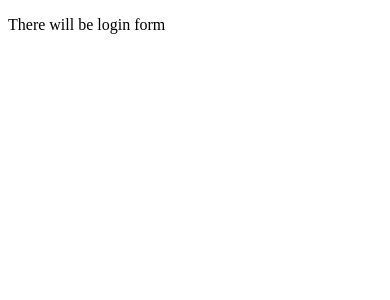
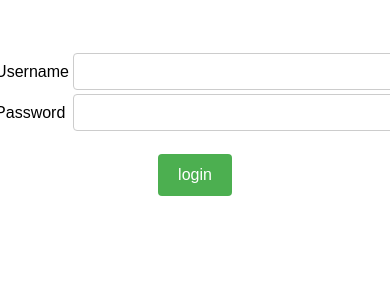
Before and after one commit to Nieciu/Bachelor, a Django app: template todolist/templates/todolist/login.html in a window 390 px wide. Shown: the top 300 px of the page. Run offline with Django 4.2, Linux system fonts and the light colour scheme; the template is opened without the code that fills it, so the values that code supplies are empty, except form fields; tables that the repository leaves empty hold one stand-in row (values such as "Sample post"); form fields are guessed from the names that the template uses.

Commit message:
added functionality to login page

```diff
--- a/bachelor/settings.py
+++ b/bachelor/settings.py
@@ -120,6 +120,10 @@ USE_TZ = True
 
 STATIC_URL = 'static/'
 
+STATICFILES_DIRS = [
+    BASE_DIR / 'static'
+]
+
 # Default primary key field type
 # https://docs.djangoproject.com/en/4.2/ref/settings/#default-auto-field
 
--- /dev/null
+++ b/static/base.css
@@ -0,0 +1,73 @@
+/* Reset default browser styles */
+body,
+h1,
+h2,
+h3,
+h4,
+h5,
+h6,
+p,
+ol,
+ul {
+  margin: 0;
+  padding: 0;
+}
+
+/* Set a default font and font size */
+body {
+  font-family: Arial, sans-serif;
+  font-size: 16px;
+}
+
+/* Set a maximum width for the content */
+.container {
+  max-width: 1200px;
+  margin: 0 auto;
+  padding: 0 20px;
+}
+
+/* Add some spacing between elements */
+h1,
+h2,
+h3,
+h4,
+h5,
+h6 {
+  margin-bottom: 10px;
+}
+
+p {
+  margin-bottom: 20px;
+}
+
+/* Style links */
+a {
+  color: #337ab7;
+  text-decoration: none;
+}
+
+a:hover {
+  text-decoration: underline;
+}
+
+/* Add some basic styling to buttons */
+.button {
+  display: inline-block;
+  padding: 10px 20px;
+  background-color: #337ab7;
+  color: #fff;
+  border: none;
+  border-radius: 4px;
+  cursor: pointer;
+}
+
+.button:hover {
+  background-color: #23527c;
+}
+
+/* Responsive styles for smaller screens */
+@media (max-width: 768px) {
+  .container {
+    padding: 0 10px;
+  }
+}
--- a/templates/base.html
+++ b/templates/base.html
@@ -1,9 +1,11 @@
+{% load static %}
 <!DOCTYPE html>
 <html lang="en">
 <head>
     <meta charset="UTF-8">
     <meta http-equiv="X-UA-Compatible" content="IE=edge">
     <meta name="viewport" content="width=device-width, initial-scale=1.0">
+    <link rel="stylesheet" href="{% static 'base.css' %}">
     {% block css_files %}
 
     {% endblock  %}
--- /dev/null
+++ b/todolist/static/todolist/login.css
@@ -0,0 +1,90 @@
+/* CSS styles for the login form */
+
+/* Center the form horizontally */
+form {
+    display: flex;
+    flex-direction: column;
+    align-items: center;
+  }
+
+  /* Add some spacing between the form elements */
+  table {
+    margin-bottom: 10px;
+  }
+
+ /* CSS styles for the login form */
+
+/* Center the form horizontally */
+form {
+    display: flex;
+    flex-direction: column;
+    align-items: center;
+    margin-top: 50px;
+  }
+
+  /* Add some spacing between the form elements */
+  table {
+    margin-bottom: 20px;
+  }
+
+  /* Style the form input fields */
+  input[type="text"],
+  input[type="password"] {
+    padding: 10px;
+    border: 1px solid #ccc;
+    border-radius: 4px;
+    width: 300px;
+  }
+
+  /* Style the form submit button */
+  input[type="submit"] {
+    padding: 12px 20px;
+    background-color: #4CAF50;
+    color: white;
+    border: none;
+    border-radius: 4px;
+    cursor: pointer;
+    font-size: 16px;
+  }
+
+  /* Display error messages in red */
+  p.error-message {
+    color: red;
+    margin-top: 10px;
+  }
+
+  /* Center the form horizontally */
+  .container {
+    display: flex;
+    justify-content: center;
+    align-items: center;
+    height: 100vh;
+  }
+
+  /* Style the login page container */
+  .login-container {
+    background-color: #f2f2f2;
+    padding: 20px;
+    border-radius: 4px;
+    box-shadow: 0 2px 4px rgba(0, 0, 0, 0.1);
+  }
+
+  /* Style the page title */
+  .login-title {
+    font-size: 24px;
+    font-weight: bold;
+    margin-bottom: 20px;
+  }
+
+  /* Style the lost password link */
+  .lost-password-link {
+    text-align: center;
+    margin-top: 10px;
+    font-size: 14px;
+    color: #777;
+    text-decoration: none;
+  }
+
+  .lost-password-link:hover {
+    color: #333;
+  }
--- a/todolist/templates/todolist/login.html
+++ b/todolist/templates/todolist/login.html
@@ -1,5 +1,44 @@
 {% extends 'base.html' %}
 
+{% load static %}
+
+{% block css_files %}
+<link rel="stylesheet" href="{% static 'todolist/login.css' %}">
+{% endblock  %}
+
 {% block content %}
-<p>There will be login form</p>
-{% endblock  %}
+
+
+
+{% if next %}
+    {% if user.is_authenticated %}
+    <p>Your account doesn't have access to this page. To proceed,
+    please login with an account that has access.</p>
+    {% else %}
+    <p>Please login to see this page.</p>
+    {% endif %}
+{% endif %}
+
+<form method="post" action="{% url 'login' %}">
+{% csrf_token %}
+<table>
+<tr>
+    <td>{{ form.username.label_tag }}</td>
+    <td>{{ form.username }}</td>
+</tr>
+<tr>
+    <td>{{ form.password.label_tag }}</td>
+    <td>{{ form.password }}</td>
+</tr>
+</table>
+{% if form.errors %}
+<p>Your username and password didn't match. Please try again.</p>
+{% endif %}
+<input type="submit" value="login">
+<input type="hidden" name="next" value="{{ next }}">
+</form>
+
+{# Assumes you set up the password_reset view in your URLconf #}
+{% comment %} <p><a href="{% url 'password_reset' %}">Lost password?</a></p> {% endcomment %}
+
+{% endblock %}
--- a/todolist/urls.py
+++ b/todolist/urls.py
@@ -1,6 +1,6 @@
-from django.urls import path
-from . import views
+from django.urls import path, include
+from django.contrib.auth.views import LoginView
 
 urlpatterns = [
-    path('', views.login)
+    path('login/', LoginView.as_view(template_name='todolist/login.html'), name='login')
 ]
```
Also changed, not shown: todolist/templates/todolist/register.html (added, +32 -0 lines), todolist/views.py (+5 -3 lines), db.sqlite3.
